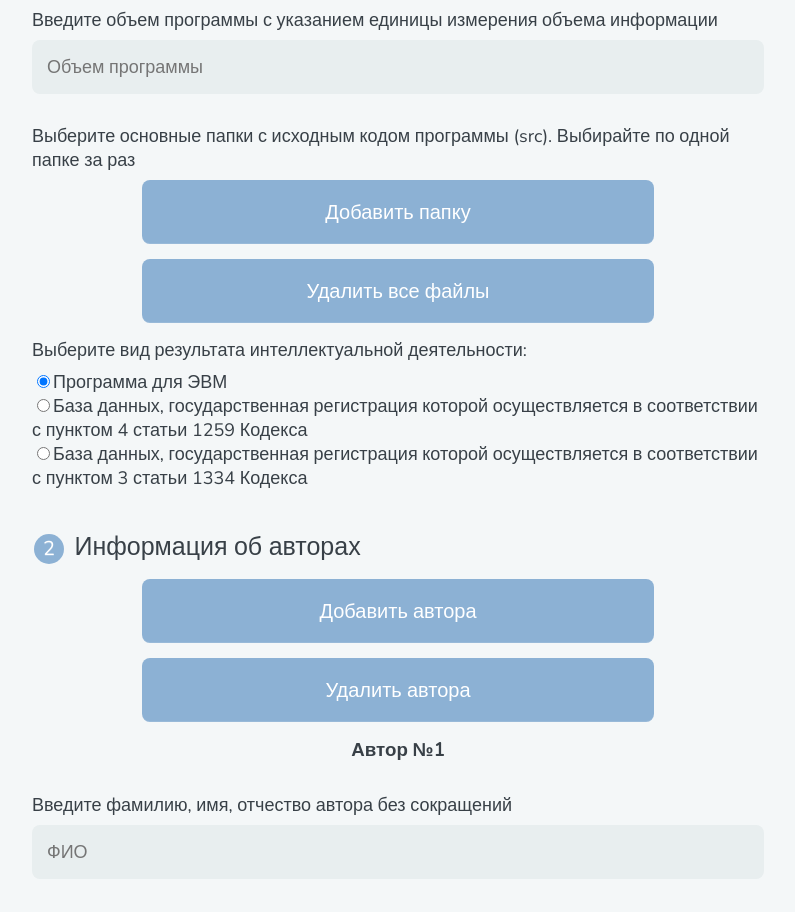
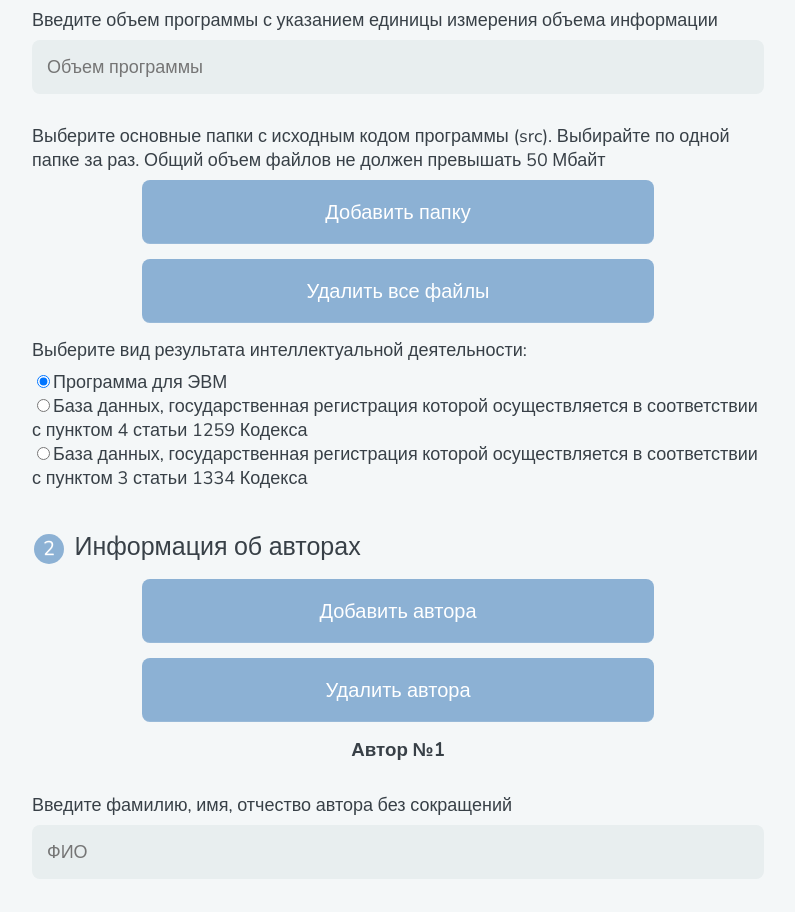
Before and after one commit to Babkina-Ekaterina/documents_generator_frontend, a React (Create React App) app: page / in a window 1280 px wide. Shown: the part 1100-2012 px from the top of the page, without its empty margins (242-1037 px from the left). Built offline with nearby package versions, Linux system fonts and the light colour scheme.

Commit message:
Add file size limitation

```diff
--- a/src/components/forms/GeneratorForm.js
+++ b/src/components/forms/GeneratorForm.js
@@ -63,7 +63,7 @@ function GeneratorForm() {
         totalSize += programFile.size;
       });
 
-      const MAX_FILE_SIZE = 3e+7;
+      const MAX_FILE_SIZE = 5e+7;
 
       if (totalSize > MAX_FILE_SIZE) {
         alert("Общий объем файлов превышает максимально допустимый размер.\nРазделите файлы программы на 2 или более частей." +
--- a/src/components/inputs/ProgramFiles.js
+++ b/src/components/inputs/ProgramFiles.js
@@ -29,7 +29,8 @@ function ProgramFiles({ onFilesSelect }) {
 
   return (
     <div>
-      <label className="light">Выберите основные папки с исходным кодом программы (src). Выбирайте по одной папке за раз</label>
+      <label className="light">Выберите основные папки с исходным кодом программы (src).
+      Выбирайте по одной папке за раз. Общий объем файлов не должен превышать 50 Мбайт</label>
       <input
         type="file"
         multiple
```
